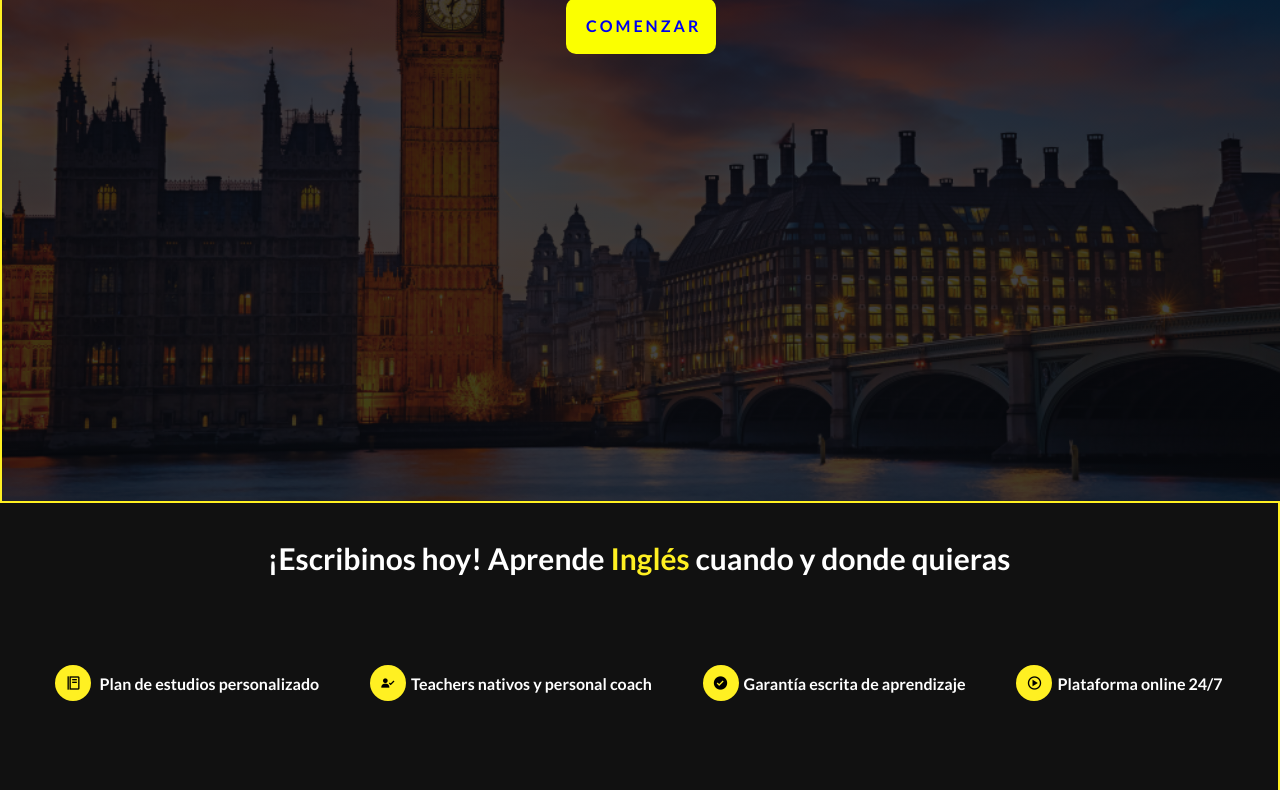
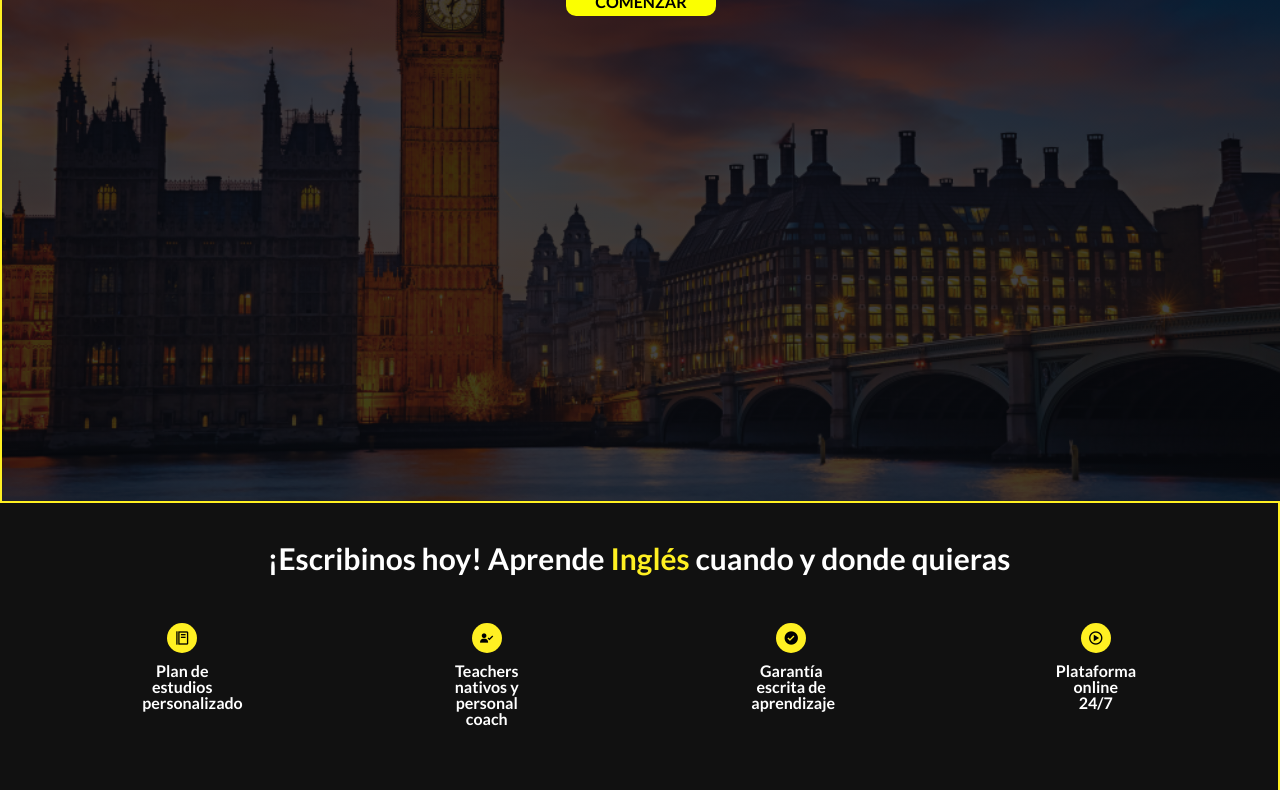
Before and after one commit to Cdgauto/inEnglish-repo, a plain HTML site: page index.html in a window 1280 px wide. Shown: the part 351-1141 px from the top of the page. Drawn offline with nearby package versions, Linux system fonts and the light colour scheme.

Commit message:
modificacion en seccion 2 - index

```diff
--- a/css/style.css
+++ b/css/style.css
@@ -66,17 +66,7 @@
     margin: auto;
 }
 
-.conteinerSeccion .boton{
-    background: #fbff00;
-    color: #000;
-    position: relative;
-    text-align: center;
-    letter-spacing: 3px;
-    margin: 20px auto;
-    width: 150px;
-    padding: 20px;
-    border-radius: 10px;
-}
+
 
 /*SECCION 2*/
 
@@ -102,7 +92,7 @@
 }
 
 .row-aprende{
-    padding-top: 5%;
+    margin: 20px 0 ;
 }
 
 .row-aprende ul{
@@ -111,11 +101,27 @@
     justify-content: space-around;
 }
 
+.row-aprende li{
+    gap: 20px;
+    justify-content: space-between;
+    align-items: center;
+}
+
+.row-aprende li p{
+    width: 100px;
+    padding: 10px;
+    text-align: center;
+}
+
 .row-aprende ul li i{
+    display: flex;
+    justify-content: space-evenly;
+    align-items: center;
+    margin: 0 auto;
     background: #fff022;
     color: #000;
-    margin-right: 5px;
-    padding: 10px;
+    width: 30px;
+    height: 30px;
     border-radius: 50%;
 }
 
@@ -455,6 +461,24 @@ textarea::placeholder{color: #fff;}
 .btn a{
     color: #000;
 }
+
+
+.boton{
+     display: flex;
+     margin: 10px 0;
+     justify-content: center;
+}
+
+.boton a{
+        background: #fbff00;
+        color: #000;
+        text-align: center;
+        text-align: center;
+        width: 150px;
+        padding: 6px 15px;
+        border-radius: 10px;
+
+}
 /*CIERRE DE BOTONES*/
 
 
--- a/index.html
+++ b/index.html
@@ -57,7 +57,7 @@
         </div>
 
         <div class="boton">
-            <a href="./view/contacto.html">COMENZAR</a>
+            <a href="#">COMENZAR</a>
         </div>
     </div>
 
@@ -75,13 +75,13 @@
         <div class="row-aprende">
             <ul>
 
-                <li><i class='bx bx-food-menu'></i> Plan de estudios personalizado</li>
+                <li><i class='bx bx-food-menu'></i> <p>Plan de estudios personalizado</p> </li>
 
-                <li><i class='bx bxs-user-check'></i>Teachers nativos y personal coach</li>
+                <li><i class='bx bxs-user-check'></i> <p>Teachers nativos y personal coach</p> </li>
 
-                <li><i class='bx bxs-check-circle'></i>Garantía escrita de aprendizaje</li>
+                <li><i class='bx bxs-check-circle'></i><p>Garantía escrita de aprendizaje</p></li>
 
-                <li><i class='bx bx-play-circle'></i>Plataforma online 24/7</li>
+                <li><i class='bx bx-play-circle'></i><p>Plataforma online 24/7</p></li>
 
             </ul>
         </div>
```
